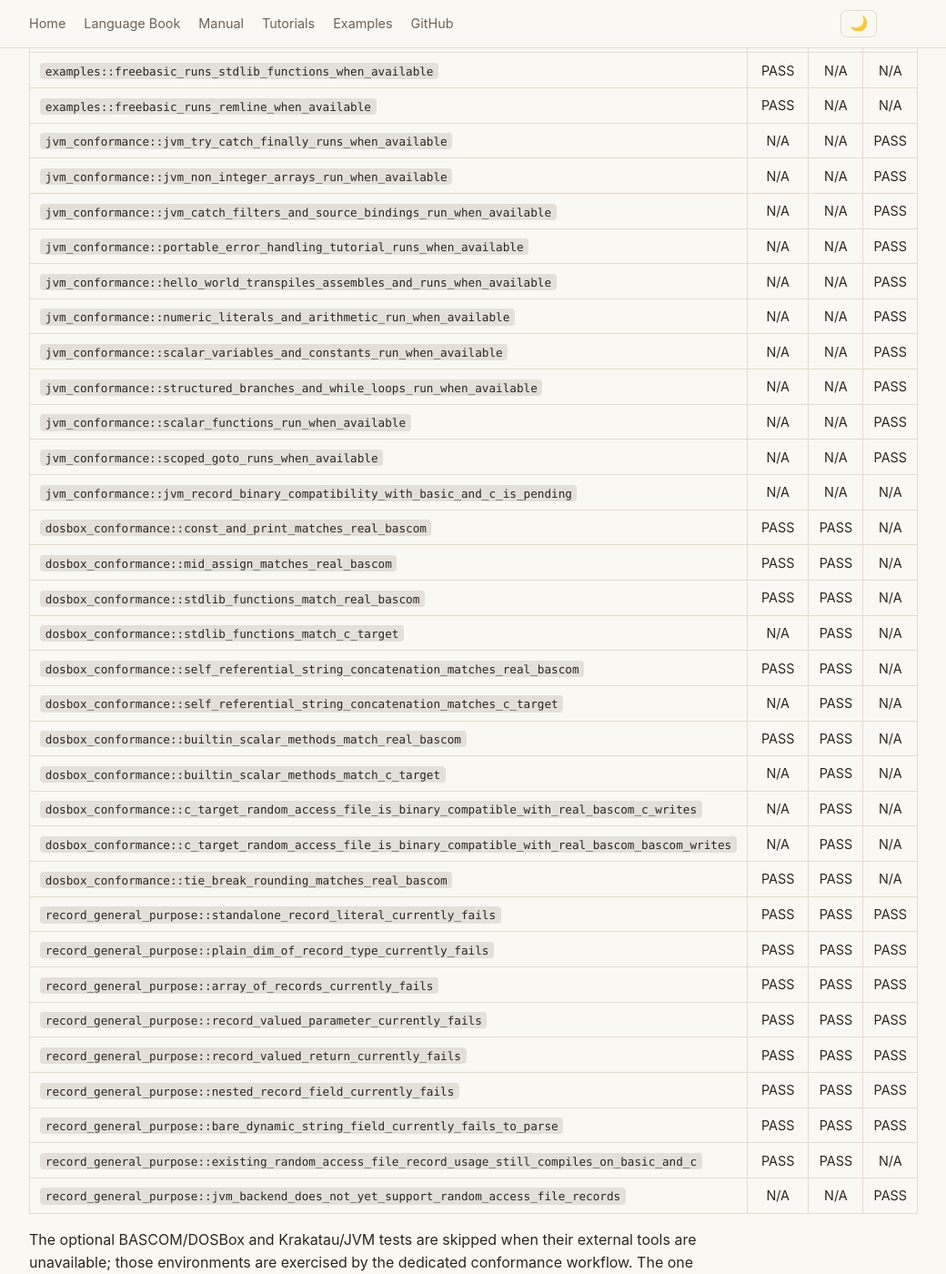
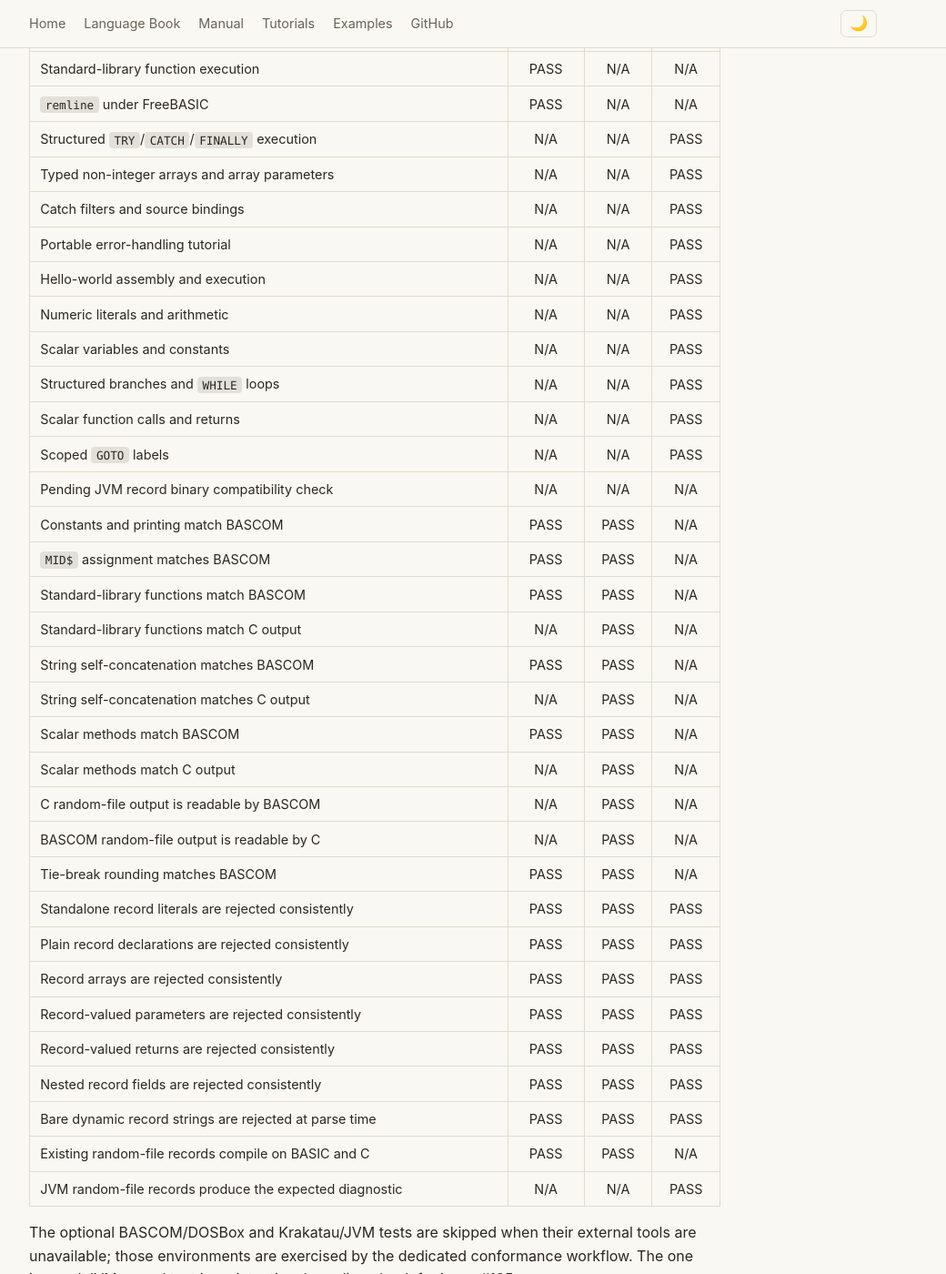
Before and after one commit to johnjoeallen/bascal, an MkDocs documentation site: the page built from docs/conformance.md, in a window 1280 px wide and 1400 px high, scrolled down 716 px. Shown: the whole window at 91% size, without its empty margins (142-1182 px from the left). Built offline with MkDocs 1.6.1, drawn with Linux system fonts in a browser that asks for light colours; some of the changed text lies outside the part shown.

Commit message:
Improve conformance result descriptions

```diff
--- a/docs/conformance.md
+++ b/docs/conformance.md
@@ -6,51 +6,51 @@ that the test does not apply to that backend (or requires an optional runtime
 not present in the ordinary build). The matrix is kept alongside the tests in
 `tests/` and should be updated whenever a backend capability changes.
 
-| Test | BASIC | C | JVM |
+| Test description | BASIC | C | JVM |
 | --- | :---: | :---: | :---: |
-| `language_conformance::conformance_fixtures_transpile_on_their_supported_backends` | PASS | PASS | PASS |
-| `examples::compiles_every_example_bcl_file` | PASS | N/A | N/A |
-| `examples::c_target_builds_and_runs_noninteractive_tutorials` | N/A | PASS | N/A |
-| `examples::c_target_rejects_labels_and_error_handling_tutorial` | N/A | PASS | N/A |
-| `examples::gcc_runs_try_catch_through_nested_procedure_calls_under_c_target_when_available` | N/A | PASS | N/A |
-| `examples::gcc_runs_inventory_tutorial_under_c_target_when_available` | N/A | PASS | N/A |
-| `examples::gcc_runs_remline_under_c_target_when_available` | N/A | PASS | N/A |
-| `examples::freebasic_runs_mid_assign_edge_cases_when_available` | PASS | N/A | N/A |
-| `examples::freebasic_runs_self_referential_string_concatenation_when_available` | PASS | N/A | N/A |
-| `examples::freebasic_runs_builtin_scalar_methods_when_available` | PASS | N/A | N/A |
-| `examples::freebasic_runs_stdlib_functions_when_available` | PASS | N/A | N/A |
-| `examples::freebasic_runs_remline_when_available` | PASS | N/A | N/A |
-| `jvm_conformance::jvm_try_catch_finally_runs_when_available` | N/A | N/A | PASS |
-| `jvm_conformance::jvm_non_integer_arrays_run_when_available` | N/A | N/A | PASS |
-| `jvm_conformance::jvm_catch_filters_and_source_bindings_run_when_available` | N/A | N/A | PASS |
-| `jvm_conformance::portable_error_handling_tutorial_runs_when_available` | N/A | N/A | PASS |
-| `jvm_conformance::hello_world_transpiles_assembles_and_runs_when_available` | N/A | N/A | PASS |
-| `jvm_conformance::numeric_literals_and_arithmetic_run_when_available` | N/A | N/A | PASS |
-| `jvm_conformance::scalar_variables_and_constants_run_when_available` | N/A | N/A | PASS |
-| `jvm_conformance::structured_branches_and_while_loops_run_when_available` | N/A | N/A | PASS |
-| `jvm_conformance::scalar_functions_run_when_available` | N/A | N/A | PASS |
-| `jvm_conformance::scoped_goto_runs_when_available` | N/A | N/A | PASS |
-| `jvm_conformance::jvm_record_binary_compatibility_with_basic_and_c_is_pending` | N/A | N/A | N/A |
-| `dosbox_conformance::const_and_print_matches_real_bascom` | PASS | PASS | N/A |
-| `dosbox_conformance::mid_assign_matches_real_bascom` | PASS | PASS | N/A |
-| `dosbox_conformance::stdlib_functions_match_real_bascom` | PASS | PASS | N/A |
-| `dosbox_conformance::stdlib_functions_match_c_target` | N/A | PASS | N/A |
-| `dosbox_conformance::self_referential_string_concatenation_matches_real_bascom` | PASS | PASS | N/A |
-| `dosbox_conformance::self_referential_string_concatenation_matches_c_target` | N/A | PASS | N/A |
-| `dosbox_conformance::builtin_scalar_methods_match_real_bascom` | PASS | PASS | N/A |
-| `dosbox_conformance::builtin_scalar_methods_match_c_target` | N/A | PASS | N/A |
-| `dosbox_conformance::c_target_random_access_file_is_binary_compatible_with_real_bascom_c_writes` | N/A | PASS | N/A |
-| `dosbox_conformance::c_target_random_access_file_is_binary_compatible_with_real_bascom_bascom_writes` | N/A | PASS | N/A |
-| `dosbox_conformance::tie_break_rounding_matches_real_bascom` | PASS | PASS | N/A |
-| `record_general_purpose::standalone_record_literal_currently_fails` | PASS | PASS | PASS |
-| `record_general_purpose::plain_dim_of_record_type_currently_fails` | PASS | PASS | PASS |
-| `record_general_purpose::array_of_records_currently_fails` | PASS | PASS | PASS |
-| `record_general_purpose::record_valued_parameter_currently_fails` | PASS | PASS | PASS |
-| `record_general_purpose::record_valued_return_currently_fails` | PASS | PASS | PASS |
-| `record_general_purpose::nested_record_field_currently_fails` | PASS | PASS | PASS |
-| `record_general_purpose::bare_dynamic_string_field_currently_fails_to_parse` | PASS | PASS | PASS |
-| `record_general_purpose::existing_random_access_file_record_usage_still_compiles_on_basic_and_c` | PASS | PASS | N/A |
-| `record_general_purpose::jvm_backend_does_not_yet_support_random_access_file_records` | N/A | N/A | PASS |
+| Every supported fixture transpiles successfully | PASS | PASS | PASS |
+| All tutorial `.bcl` sources compile | PASS | N/A | N/A |
+| Deterministic tutorials build and execute | N/A | PASS | N/A |
+| C rejects the classic labels/error-handling tutorial | N/A | PASS | N/A |
+| Nested procedure `TRY`/`CATCH` propagation | N/A | PASS | N/A |
+| Interactive inventory case study | N/A | PASS | N/A |
+| `remline` case study output | N/A | PASS | N/A |
+| `MID$` assignment edge cases | PASS | N/A | N/A |
+| Self-referential string concatenation | PASS | N/A | N/A |
+| Built-in scalar method calls | PASS | N/A | N/A |
+| Standard-library function execution | PASS | N/A | N/A |
+| `remline` under FreeBASIC | PASS | N/A | N/A |
+| Structured `TRY`/`CATCH`/`FINALLY` execution | N/A | N/A | PASS |
+| Typed non-integer arrays and array parameters | N/A | N/A | PASS |
+| Catch filters and source bindings | N/A | N/A | PASS |
+| Portable error-handling tutorial | N/A | N/A | PASS |
+| Hello-world assembly and execution | N/A | N/A | PASS |
+| Numeric literals and arithmetic | N/A | N/A | PASS |
+| Scalar variables and constants | N/A | N/A | PASS |
+| Structured branches and `WHILE` loops | N/A | N/A | PASS |
+| Scalar function calls and returns | N/A | N/A | PASS |
+| Scoped `GOTO` labels | N/A | N/A | PASS |
+| Pending JVM record binary compatibility check | N/A | N/A | N/A |
+| Constants and printing match BASCOM | PASS | PASS | N/A |
+| `MID$` assignment matches BASCOM | PASS | PASS | N/A |
+| Standard-library functions match BASCOM | PASS | PASS | N/A |
+| Standard-library functions match C output | N/A | PASS | N/A |
+| String self-concatenation matches BASCOM | PASS | PASS | N/A |
+| String self-concatenation matches C output | N/A | PASS | N/A |
+| Scalar methods match BASCOM | PASS | PASS | N/A |
+| Scalar methods match C output | N/A | PASS | N/A |
+| C random-file output is readable by BASCOM | N/A | PASS | N/A |
+| BASCOM random-file output is readable by C | N/A | PASS | N/A |
+| Tie-break rounding matches BASCOM | PASS | PASS | N/A |
+| Standalone record literals are rejected consistently | PASS | PASS | PASS |
+| Plain record declarations are rejected consistently | PASS | PASS | PASS |
+| Record arrays are rejected consistently | PASS | PASS | PASS |
+| Record-valued parameters are rejected consistently | PASS | PASS | PASS |
+| Record-valued returns are rejected consistently | PASS | PASS | PASS |
+| Nested record fields are rejected consistently | PASS | PASS | PASS |
+| Bare dynamic record strings are rejected at parse time | PASS | PASS | PASS |
+| Existing random-file records compile on BASIC and C | PASS | PASS | N/A |
+| JVM random-file records produce the expected diagnostic | N/A | N/A | PASS |
 
 The optional BASCOM/DOSBox and Krakatau/JVM tests are skipped when their
 external tools are unavailable; those environments are exercised by the
```
